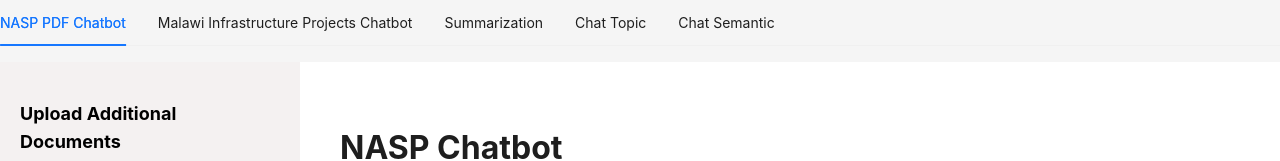
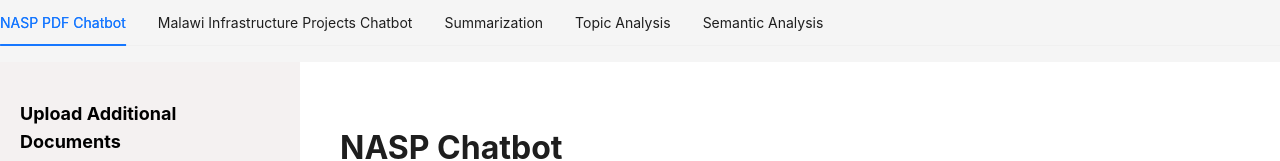
Before and after one commit to Gogi2016/ai-chat, a React (Create React App) app: page / in a window 1280 px wide. Shown: the top 161 px of the page. Built offline with nearby package versions, Linux system fonts and the light colour scheme.

Commit message:
Topic and Sematic pages

```diff
--- a/src/App.js
+++ b/src/App.js
@@ -22,10 +22,10 @@ const App = () => {
         <TabPane tab="Summarization" key="3">
           <Summarization />
         </TabPane>
-        <TabPane tab="Chat Topic" key="4">
+        <TabPane tab="Topic Analysis" key="4">
           <ChatTopic />
         </TabPane>
-        <TabPane tab="Chat Semantic" key="5">
+        <TabPane tab="Semantic Analysis" key="5">
           <ChatSemantic />
         </TabPane>
       </Tabs>
```
